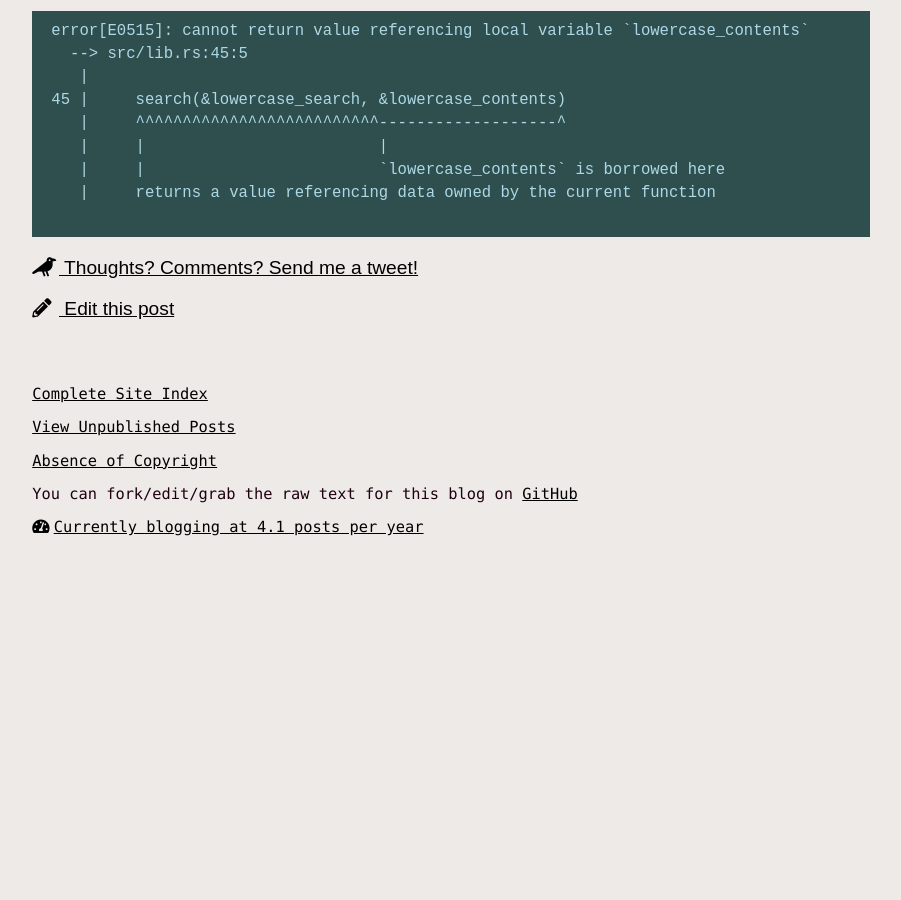
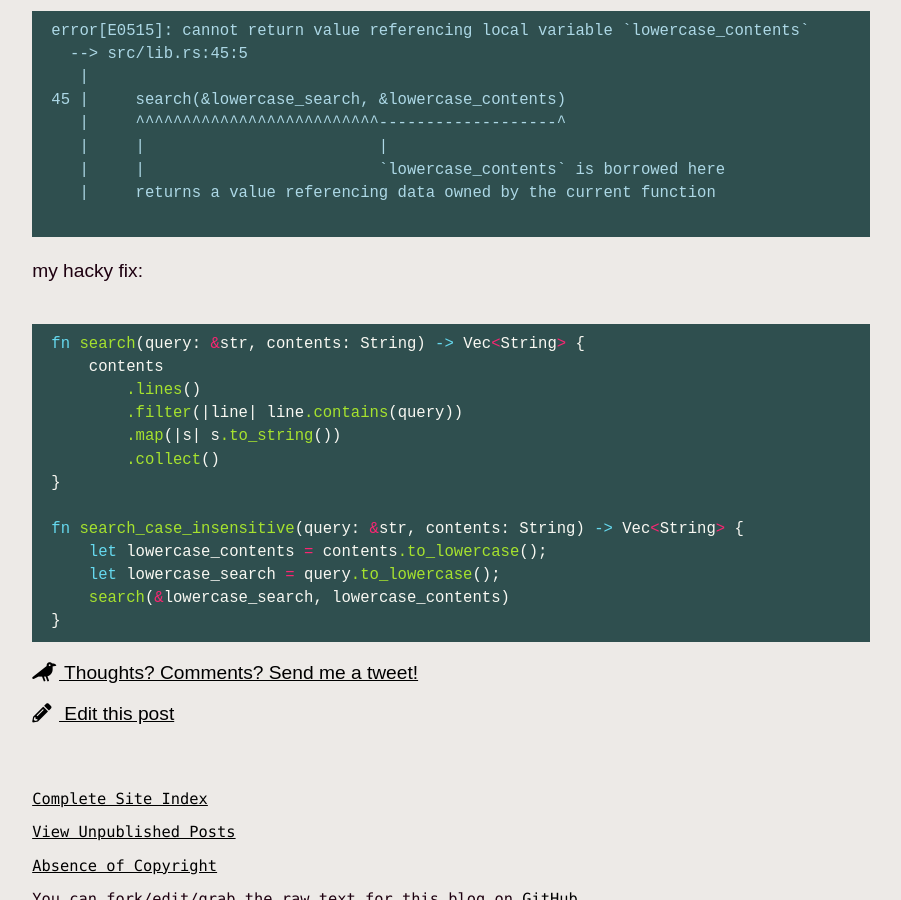
Before and after one commit to meadsteve/meadsteve.github.io, a Jekyll site: the page built from _posts/2021-10-04-learning-rust-part-2.markdown, in a window 1280 px wide and 900 px high, scrolled down 1025 px. Shown: the whole window, without its empty margins (189-1090 px from the left). Built offline with Jekyll 4.4.1, drawn with Linux system fonts in a browser that asks for light colours; before the commit the page ends 1598 px from its top, so only the background shows below that.

Commit message:
rust 2 - a problem

````diff
--- a/_posts/2021-10-04-learning-rust-part-2.markdown
+++ b/_posts/2021-10-04-learning-rust-part-2.markdown
@@ -48,3 +48,21 @@ error[E0515]: cannot return value referencing local variable `lowercase_contents
    |     returns a value referencing data owned by the current function
 
 ```
+
+my hacky fix:
+
+```rust
+fn search(query: &str, contents: String) -> Vec<String> {
+    contents
+        .lines()
+        .filter(|line| line.contains(query))
+        .map(|s| s.to_string())
+        .collect()
+}
+
+fn search_case_insensitive(query: &str, contents: String) -> Vec<String> {
+    let lowercase_contents = contents.to_lowercase();
+    let lowercase_search = query.to_lowercase();
+    search(&lowercase_search, lowercase_contents)
+}
+```
````
